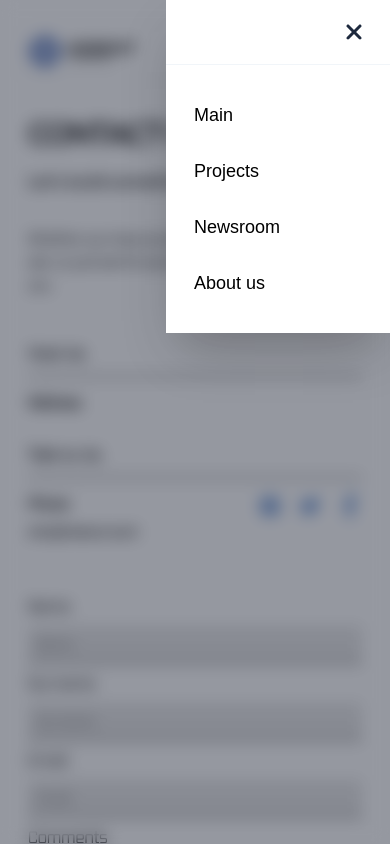
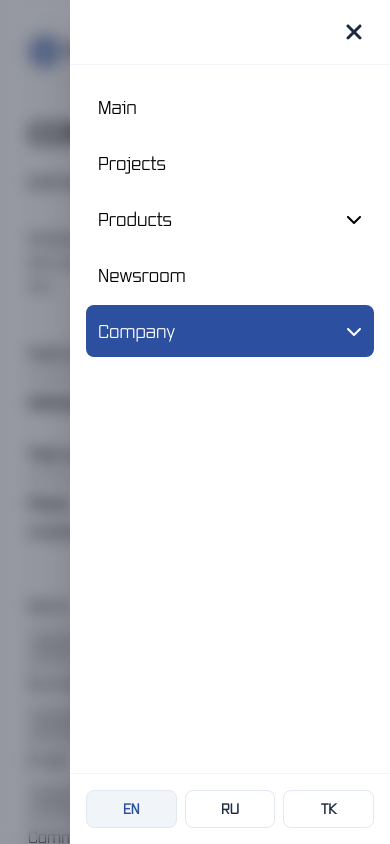
Before and after one commit to Kakajan-12/hebent.tech, a Next.js app: page /en/contacts in a window 390 px wide. Both pictures are taken after a click on the button "Open menu". Shown: the top 844 px of the page. Built offline with nearby package versions, Linux system fonts and the light colour scheme.

Commit message:
fix mobile menu

```diff
--- a/app/[lang]/newsroom/[slug]/page.tsx
+++ b/app/[lang]/newsroom/[slug]/page.tsx
@@ -20,17 +20,12 @@ export default async function NewsArticlePage({ params }: Props) {
 
   return (
     <main className="relative">
-      {/* <Link
-        href="/newsroom"
-        className="font-vox text-sm text-slate-500 transition hover:text-brand-blue"
-      >
-        ← {tPage("title")}
-      </Link> */}
       <div className="absolute top-0 left-0 h-90 sm:h-112 lg:h-140 xl:h-160 w-full z-10">
         <Image
           src={NEWS_ITEMS.find((n) => n.id === slug)?.imageSrc || ""}
           alt=""
-          fill
+          width={1000}
+          height={1000}
           className="object-cover w-full h-full"
         />
       </div>
--- a/app/components/Header/MobileMenu.tsx
+++ b/app/components/Header/MobileMenu.tsx
@@ -1,14 +1,34 @@
 "use client";
 
-import { FaBars, FaXmark } from "react-icons/fa6";
-import { useTranslations } from "next-intl";
+import { FaBars, FaChevronDown, FaXmark } from "react-icons/fa6";
+import { useLocale, useTranslations } from "next-intl";
 import { useEffect, useState } from "react";
 import { createPortal } from "react-dom";
-import { Link } from "@/i18n/navigation";
+import { Link, usePathname, useRouter } from "@/i18n/navigation";
+import { routing } from "@/i18n/routing";
+
+type MobileSection = "products" | "company" | null;
+
+const KEEP_MOBILE_NAV_OPEN_KEY = "hbent-keep-mobile-nav-open";
+
+function markMobileNavOpenForLocaleChange(
+  section: MobileSection,
+  next: string,
+) {
+  sessionStorage.setItem(
+    KEEP_MOBILE_NAV_OPEN_KEY,
+    JSON.stringify({ section, next, t: Date.now() }),
+  );
+}
 
 export default function MobileNav() {
-  const t = useTranslations("Nav");
+  const tNav = useTranslations("Nav");
+  const tLang = useTranslations("Lang");
+  const locale = useLocale();
+  const pathname = usePathname();
+  const router = useRouter();
   const [open, setOpen] = useState(false);
+  const [section, setSection] = useState<MobileSection>(null);
 
   useEffect(() => {
     document.body.style.overflow = open ? "hidden" : "";
@@ -17,16 +37,97 @@ export default function MobileNav() {
     };
   }, [open]);
 
+  useEffect(() => {
+    try {
+      const raw = sessionStorage.getItem(KEEP_MOBILE_NAV_OPEN_KEY);
+      if (!raw) return;
+      sessionStorage.removeItem(KEEP_MOBILE_NAV_OPEN_KEY);
+      const parsed = JSON.parse(raw) as {
+        section?: unknown;
+        next?: string;
+        t?: number;
+      };
+      const ttlMs = 15_000;
+      if (
+        typeof parsed.t !== "number" ||
+        Date.now() - parsed.t > ttlMs ||
+        parsed.next !== locale
+      ) {
+        return;
+      }
+      const s = parsed.section;
+      queueMicrotask(() => {
+        setOpen(true);
+        if (s === "products" || s === "company" || s === null) {
+          setSection(s);
+        }
+      });
+    } catch {
+      try {
+        sessionStorage.removeItem(KEEP_MOBILE_NAV_OPEN_KEY);
+      } catch {
+        /* ignore */
+      }
+    }
+  }, [locale]);
+
+  const checkActive = (href: string) => {
+    if (href === "/") return pathname === "/";
+    return pathname.startsWith(href);
+  };
+
+  const closeMenu = () => {
+    setSection(null);
+    setOpen(false);
+  };
+
+  const productLinks = [
+    { href: "/products/traveltech", label: tNav("travel") },
+    { href: "/products/logtech", label: tNav("logistics") },
+    { href: "/products/eventtech", label: tNav("events") },
+  ];
+
+  const companyLinks = [
+    { href: "/about", label: tNav("about") },
+    { href: "/careers", label: tNav("careers") },
+    { href: "/references", label: tNav("references") },
+    { href: "/contacts", label: tNav("contacts") },
+  ];
+
+  const productsOpen = open && section === "products";
+  const companyOpen = open && section === "company";
+  const productsActive = productLinks.some((i) => checkActive(i.href));
+  const companyActive = companyLinks.some((i) => checkActive(i.href));
+
+  const switchLocale = (next: string) => {
+    if (open) {
+      try {
+        markMobileNavOpenForLocaleChange(section, next);
+      } catch {
+        /* ignore */
+      }
+    }
+    router.replace(pathname, { locale: next });
+  };
+
+  const localeLabel = (loc: string) =>
+    loc === "en" ? tLang("en") : loc === "ru" ? tLang("ru") : tLang("tk");
+
+  const linkClass = (href: string) =>
+    `block rounded-lg px-3 py-3 ${
+      checkActive(href) ? "bg-brand text-white" : "text-black hover:bg-slate-50"
+    }`;
+
   const overlay =
     open &&
     createPortal(
       <div
         className="fixed inset-0 z-100 flex justify-end bg-slate-900/40 backdrop-blur-sm lg:hidden"
         role="presentation"
-        onClick={() => setOpen(false)}
+        onClick={closeMenu}
       >
         <nav
-          className="flex h-fit w-56 flex-col bg-white shadow-2xl"
+          className="flex h-full w-[min(20rem,calc(100vw-2rem))] max-w-full flex-col bg-white shadow-2xl font-vox"
           aria-label="Mobile"
           role="dialog"
           aria-modal="true"
@@ -37,67 +138,150 @@ export default function MobileNav() {
               type="button"
               className="rounded-lg p-2 text-slate-800 hover:bg-slate-100"
               aria-label="Close menu"
-              onClick={() => setOpen(false)}
+              onClick={closeMenu}
             >
               <FaXmark className="size-6" />
             </button>
           </div>
-          <ul className="flex min-h-0 flex-1 flex-col gap-1 overflow-y-auto px-4 py-6 text-lg font-medium text-black">
+          <ul className="flex min-h-0 flex-1 flex-col gap-1 overflow-y-auto px-4 py-4 text-lg font-medium">
             <li>
-              <Link
-                href="/"
-                className="block rounded-lg px-3 py-3 hover:bg-slate-50"
-                onClick={() => setOpen(false)}
-              >
-                {t("main")}
+              <Link href="/" className={linkClass("/")} onClick={closeMenu}>
+                {tNav("main")}
               </Link>
             </li>
             <li>
               <Link
                 href="/project"
-                className="block rounded-lg px-3 py-3 hover:bg-slate-50"
-                onClick={() => setOpen(false)}
+                className={linkClass("/project")}
+                onClick={closeMenu}
               >
-                {t("projects")}
+                {tNav("projects")}
               </Link>
+            </li>
+            <li>
+              <button
+                type="button"
+                className={`flex w-full items-center justify-between rounded-lg px-3 py-3 text-left ${
+                  productsActive || productsOpen
+                    ? "bg-brand text-white"
+                    : "text-black hover:bg-slate-50"
+                }`}
+                aria-expanded={productsOpen}
+                onClick={() =>
+                  setSection((s) => (s === "products" ? null : "products"))
+                }
+              >
+                {tNav("products")}
+                <FaChevronDown
+                  className={`size-4 shrink-0 transition ${productsOpen ? "rotate-180" : ""}`}
+                  aria-hidden
+                />
+              </button>
+              {productsOpen ? (
+                <ul className="mt-1 flex flex-col gap-1 border-l-2 border-slate-200 pl-3">
+                  {productLinks.map((item) => (
+                    <li key={item.href}>
+                      <Link
+                        href={item.href}
+                        className={`block rounded-lg py-2 pl-2 text-base font-medium ${
+                          checkActive(item.href)
+                            ? "text-brand font-semibold"
+                            : "text-slate-700 hover:text-black"
+                        }`}
+                        onClick={closeMenu}
+                      >
+                        {item.label}
+                      </Link>
+                    </li>
+                  ))}
+                </ul>
+              ) : null}
             </li>
             <li>
               <Link
                 href="/newsroom"
-                className="block rounded-lg px-3 py-3 hover:bg-slate-50"
-                onClick={() => setOpen(false)}
+                className={linkClass("/newsroom")}
+                onClick={closeMenu}
               >
-                {t("newsroom")}
+                {tNav("newsroom")}
               </Link>
             </li>
             <li>
-              <Link
-                href="/about"
-                className="block rounded-lg px-3 py-3 hover:bg-slate-50"
-                onClick={() => setOpen(false)}
+              <button
+                type="button"
+                className={`flex w-full items-center justify-between rounded-lg px-3 py-3 text-left ${
+                  companyActive || companyOpen
+                    ? "bg-brand text-white"
+                    : "text-black hover:bg-slate-50"
+                }`}
+                aria-expanded={companyOpen}
+                onClick={() =>
+                  setSection((s) => (s === "company" ? null : "company"))
+                }
               >
-                {t("about")}
-              </Link>
+                {tNav("company")}
+                <FaChevronDown
+                  className={`size-4 shrink-0 transition ${companyOpen ? "rotate-180" : ""}`}
+                  aria-hidden
+                />
+              </button>
+              {companyOpen ? (
+                <ul className="mt-1 flex flex-col gap-1 border-l-2 border-slate-200 pl-3">
+                  {companyLinks.map((item) => (
+                    <li key={item.href}>
+                      <Link
+                        href={item.href}
+                        className={`block rounded-lg py-2 pl-2 text-base font-medium ${
+                          checkActive(item.href)
+                            ? "text-brand font-semibold"
+                            : "text-slate-700 hover:text-black"
+                        }`}
+                        onClick={closeMenu}
+                      >
+                        {item.label}
+                      </Link>
+                    </li>
+                  ))}
+                </ul>
+              ) : null}
             </li>
           </ul>
+          <div className="shrink-0 border-t border-slate-100 px-4 py-4 pb-[max(1rem,env(safe-area-inset-bottom))]">
+            <div className="flex gap-2">
+              {routing.locales.map((loc) => (
+                <button
+                  key={loc}
+                  type="button"
+                  className={`font-vox flex-1 rounded-lg border border-slate-200 py-2 text-center text-sm font-semibold transition hover:bg-slate-50 ${
+                    loc === locale
+                      ? "bg-slate-100 text-brand"
+                      : "text-slate-800"
+                  }`}
+                  onClick={() => switchLocale(loc)}
+                >
+                  {localeLabel(loc)}
+                </button>
+              ))}
+            </div>
+          </div>
         </nav>
       </div>,
       document.body,
     );
 
   return (
-    <div className="lg:hidden relative">
+    <div className="relative lg:hidden">
       <button
         type="button"
         className="rounded-lg p-2 text-slate-800 hover:bg-black/5"
         aria-label={open ? "Close menu" : "Open menu"}
         aria-expanded={open}
-        onClick={() => setOpen((v) => !v)}
+        onClick={() => (open ? closeMenu() : setOpen(true))}
       >
         {open ? (
           <FaXmark className="size-6 text-black" />
         ) : (
-          <FaBars className="size-6 w-6 h-auto" />
+          <FaBars className="size-6 h-auto w-6" />
         )}
       </button>
       {overlay}
```
